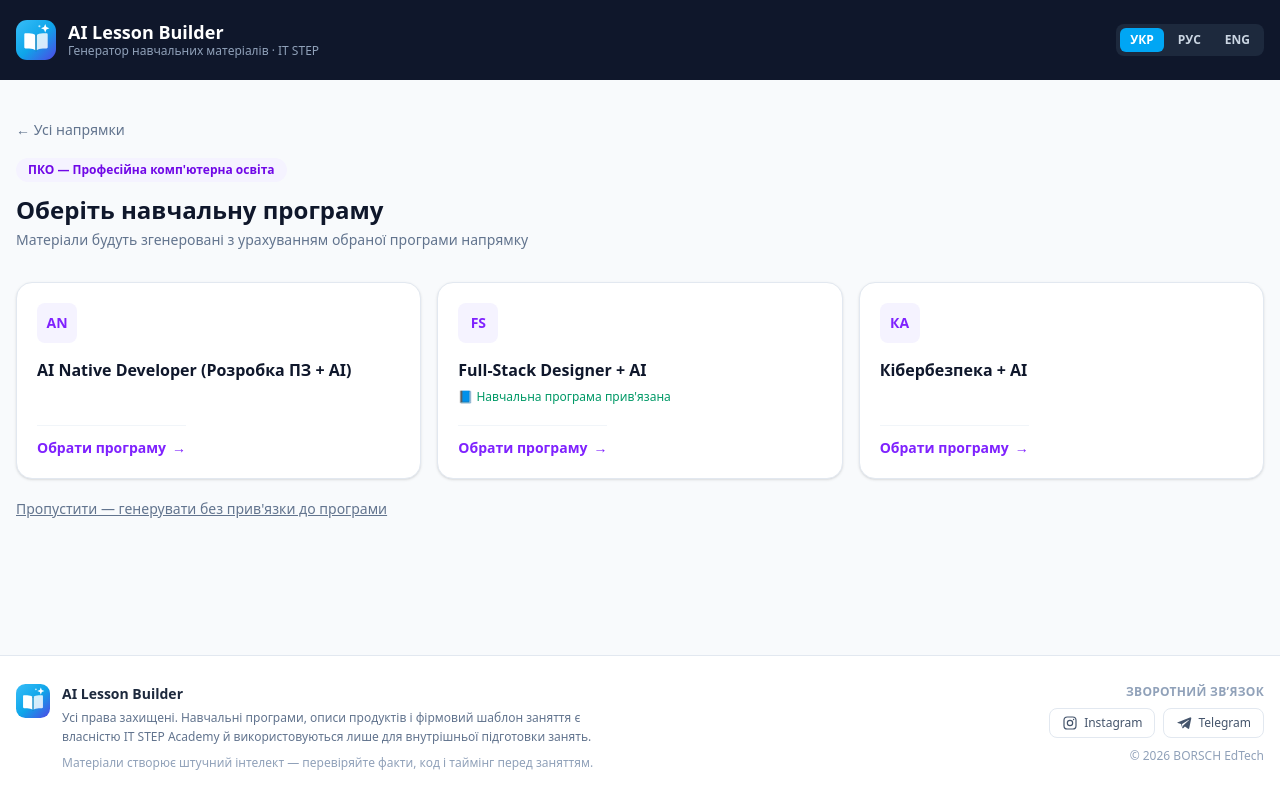
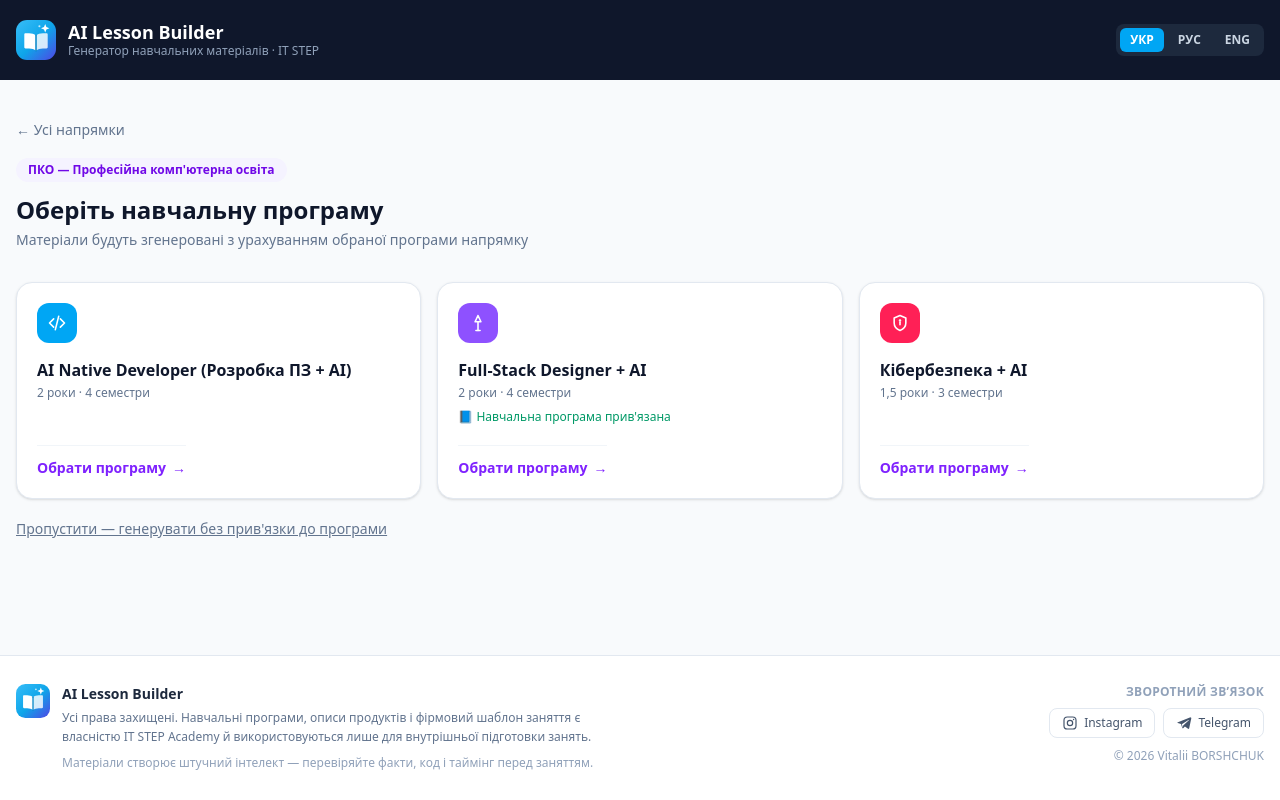
Before and after one commit to brshk/lesson-builder, a Next.js app: page / in a window 1280 px wide. Both pictures are taken after a click on the button 217 px from the left and 341 px from the top of the page. Built offline with nearby package versions, Linux system fonts and the light colour scheme.

Commit message:
Add files via upload

```diff
--- a/src/components/Footer.tsx
+++ b/src/components/Footer.tsx
@@ -66,7 +66,7 @@
             </a>
           </div>
           <p className="mt-2.5 text-xs text-slate-400">
-            © {year} BORSCH EdTech
+            © {year} Vitalii BORSHCHUK
           </p>
         </div>
       </div>
--- a/src/components/ProgramCards.tsx
+++ b/src/components/ProgramCards.tsx
@@ -3,6 +3,8 @@
 import type { Direction, DirectionAccent } from "@/lib/types";
 import { driveRefFor } from "@/lib/programDrive";
 import { directionName, groupTitle, tr, type UiLang } from "@/lib/i18n";
+import { durationFor } from "@/lib/portalMeta";
+import ProgramIcon from "./ProgramIcon";
 
 const ACCENT: Record<
   DirectionAccent,
@@ -59,18 +61,6 @@
   },
 };
 
-/** Ініціали програми для бейджа: «Python + AI» → «PA». */
-function initials(name: string): string {
-  const words = name
-    .replace(/[()+/–—-]/g, " ")
-    .split(/\s+/)
-    .filter((w) => w.length > 1 && !/^(та|і|в|у|для|з|на|the|and)$/i.test(w));
-  return words
-    .slice(0, 2)
-    .map((w) => w[0].toUpperCase())
-    .join("");
-}
-
 export default function ProgramCards({
   direction,
   onSelect,
@@ -89,19 +79,20 @@
       ? direction.groups
       : [{ title: "", programs }];
 
-  const card = (p: string) => (
+  const card = (p: string) => {
+    const duration = durationFor(p);
+    return (
     <button
       key={p}
       type="button"
       onClick={() => onSelect(p)}
       className={`group flex flex-col rounded-2xl border border-slate-200 bg-white p-5 text-left shadow-sm transition hover:shadow-md ${a.ring}`}
     >
-      <span
-        className={`mb-4 inline-flex h-10 w-10 items-center justify-center rounded-lg text-sm font-bold ${a.badgeBg} ${a.badgeText}`}
-      >
-        {initials(p)}
+      <span className="mb-4">
+        <ProgramIcon name={p} />
       </span>
       <h3 className="text-base font-semibold leading-snug text-slate-900">{p}</h3>
+      {duration && <p className="mt-1 text-xs text-slate-500">{duration}</p>}
       <span className="mt-2 flex-1 text-xs text-slate-400">
         {driveRefFor(p) ? (
           <span className="text-emerald-600">📘 {tr(lang, "programBound")}</span>
@@ -118,7 +109,8 @@
         </span>
       </span>
     </button>
-  );
+    );
+  };
 
   return (
     <section>
--- /dev/null
+++ b/src/components/ProgramIcon.tsx
@@ -0,0 +1,229 @@
+/**
+ * Іконка програми замість літерного бейджа.
+ *
+ * Тип підбирається за ключовими словами в назві — так нові програми з Drive
+ * одразу отримують доречну іконку без правок коду. Колір прив'язаний до типу,
+ * а не до напрямку: на одній сторінці ПКО код, дизайн і кібербезпека мають
+ * бути різними за кольором, як у каталозі порталу.
+ */
+export type ProgramIconKind =
+  | "code"
+  | "qa"
+  | "design"
+  | "security"
+  | "school"
+  | "game"
+  | "cube"
+  | "video"
+  | "marketing"
+  | "ai"
+  | "robot"
+  | "art"
+  | "web"
+  | "data"
+  | "language"
+  | "camp"
+  | "star";
+
+const TONE: Record<ProgramIconKind, string> = {
+  code: "bg-sky-500",
+  qa: "bg-emerald-600",
+  web: "bg-cyan-500",
+  data: "bg-lime-600",
+  game: "bg-green-500",
+  design: "bg-violet-500",
+  art: "bg-purple-500",
+  ai: "bg-fuchsia-500",
+  video: "bg-pink-500",
+  security: "bg-rose-500",
+  marketing: "bg-amber-500",
+  cube: "bg-orange-500",
+  robot: "bg-teal-500",
+  school: "bg-indigo-500",
+  language: "bg-blue-500",
+  camp: "bg-green-700",
+  star: "bg-slate-400",
+};
+
+/** Порядок важливий: перше збігання виграє, тому вузьке — вище за широке. */
+const RULES: { kind: ProgramIconKind; re: RegExp }[] = [
+  { kind: "security", re: /кібербезпек|cyber|хакінг|hacking|безпек/i },
+  { kind: "qa", re: /тестувальник|\bqa\b/i },
+  { kind: "game", re: /гейм|game|ігор|ігров|roblox|unity|minecraft|arcade|kodu|struckd/i },
+  { kind: "cube", re: /3d|blender|скульптинг|моделюванн|мейкер|інтер'єр|интерьер|\bar\b|\bvr\b/i },
+  { kind: "video", re: /motion|відео|video|reels|анімац|мультиплікац|cinemagic|блогінг|photolab|фото/i },
+  { kind: "art", re: /ілюстрац|illustration|concept art|digitalart|digital art|мегаарт|мистецтв|art direction|\bart\b/i },
+  { kind: "design", re: /дизайн|design|figma|ui\/ux|uiux|canva|типологія|графік|graphic/i },
+  { kind: "robot", re: /робот|arduino|мікробіт|microbit|gadget|smarttech|smart gadgets|інноваційн/i },
+  { kind: "data", re: /data|аналіт|analytics|статистик/i },
+  { kind: "marketing", re: /маркет|market|ads|таргет|smm|реклам|стартап|фріланс/i },
+  { kind: "web", re: /web|веб|сайт|codecraft|codeart/i },
+  { kind: "code", re: /python|код|code|розробк|developer|devops|програмуванн|scratch|вайб|vibe|front-?end|full-?stack/i },
+  { kind: "language", re: /англійськ|english|step2talk/i },
+  { kind: "camp", re: /табір|табори|camp/i },
+  {
+    kind: "school",
+    re: /школ|school|коледж|university|університет|вища освіта|клас|академі|перший крок|it start|іт старт|legokids|корпоративн|індивідуальн|спецкурс/i,
+  },
+  { kind: "ai", re: /\bai\b|штучний інтелект|нейро|assistant|generative|інтелект|бізнес|business/i },
+];
+
+export function iconKindFor(name: string): ProgramIconKind {
+  for (const r of RULES) if (r.re.test(name)) return r.kind;
+  return "star";
+}
+
+function Glyph({ kind }: { kind: ProgramIconKind }) {
+  const p = {
+    width: 20,
+    height: 20,
+    viewBox: "0 0 24 24",
+    fill: "none",
+    stroke: "currentColor",
+    strokeWidth: 1.9,
+    strokeLinecap: "round" as const,
+    strokeLinejoin: "round" as const,
+  };
+  switch (kind) {
+    case "qa":
+      return (
+        <svg {...p}>
+          <path d="M9 3.5h6a1 1 0 0 1 1 1v1H8v-1a1 1 0 0 1 1-1Z" />
+          <path d="M16 5.5h2.5a1 1 0 0 1 1 1v13a1 1 0 0 1-1 1h-13a1 1 0 0 1-1-1v-13a1 1 0 0 1 1-1H8" />
+          <path d="m9 13 2.2 2.2L15.5 11" />
+        </svg>
+      );
+    case "code":
+      return (
+        <svg {...p}>
+          <path d="m8 17-5-5 5-5M16 7l5 5-5 5M14 4l-4 16" />
+        </svg>
+      );
+    case "design":
+      return (
+        <svg {...p}>
+          <path d="M12 3 8.5 10.5h7L12 3Z" />
+          <path d="M12 10.5V21" />
+          <path d="M9.5 21h5" />
+        </svg>
+      );
+    case "security":
+      return (
+        <svg {...p}>
+          <path d="M12 3 5 6v6c0 4 3 7.4 7 9 4-1.6 7-5 7-9V6l-7-3Z" />
+          <path d="M12 11v3" />
+          <circle cx="12" cy="9" r="0.6" fill="currentColor" />
+        </svg>
+      );
+    case "school":
+      return (
+        <svg {...p}>
+          <path d="M22 9 12 4 2 9l10 5 10-5Z" />
+          <path d="M6 11.5V16c0 1.1 2.7 2.5 6 2.5s6-1.4 6-2.5v-4.5" />
+        </svg>
+      );
+    case "game":
+      return (
+        <svg {...p}>
+          <rect x="2.5" y="7.5" width="19" height="9" rx="4.5" />
+          <path d="M7 10.5v3M5.5 12h3M15.5 11.5h.01M18 13.5h.01" />
+        </svg>
+      );
+    case "cube":
+      return (
+        <svg {...p}>
+          <path d="m12 3 8 4.5v9L12 21l-8-4.5v-9L12 3Z" />
+          <path d="m4 7.5 8 4.5 8-4.5M12 12v9" />
+        </svg>
+      );
+    case "video":
+      return (
+        <svg {...p}>
+          <rect x="2.5" y="5.5" width="13" height="13" rx="2.5" />
+          <path d="m15.5 10 6-3.5v11l-6-3.5" />
+        </svg>
+      );
+    case "marketing":
+      return (
+        <svg {...p}>
+          <path d="M3.5 10v4a1 1 0 0 0 1 1H7l6 4V5L7 9H4.5a1 1 0 0 0-1 1Z" />
+          <path d="M17 9.5a4 4 0 0 1 0 5" />
+        </svg>
+      );
+    case "ai":
+      return (
+        <svg {...p}>
+          <path d="m12 3 1.9 4.6L18.5 9.5l-4.6 1.9L12 16l-1.9-4.6L5.5 9.5l4.6-1.9L12 3Z" />
+          <path d="M18 16.5 18.8 18.5 20.8 19.3 18.8 20.1 18 22.1 17.2 20.1 15.2 19.3 17.2 18.5Z" />
+        </svg>
+      );
+    case "robot":
+      return (
+        <svg {...p}>
+          <rect x="4.5" y="8" width="15" height="11" rx="3" />
+          <path d="M12 4.5V8M9 13h.01M15 13h.01M9.5 16h5" />
+        </svg>
+      );
+    case "art":
+      return (
+        <svg {...p}>
+          <path d="M12 3.5c-4.7 0-8.5 3.6-8.5 8 0 3 2.4 4.7 4.6 4.7 1.6 0 2.1.9 2.1 1.9 0 1.3 1 2.4 2.3 2.4 4 0 8-3.4 8-8.5 0-4.7-3.8-8.5-8.5-8.5Z" />
+          <circle cx="8.4" cy="10" r="0.9" fill="currentColor" stroke="none" />
+          <circle cx="12" cy="7.8" r="0.9" fill="currentColor" stroke="none" />
+          <circle cx="15.7" cy="10" r="0.9" fill="currentColor" stroke="none" />
+        </svg>
+      );
+    case "web":
+      return (
+        <svg {...p}>
+          <circle cx="12" cy="12" r="8.5" />
+          <path d="M3.5 12h17M12 3.5c2.2 2.4 3.4 5.4 3.4 8.5S14.2 18.1 12 20.5c-2.2-2.4-3.4-5.4-3.4-8.5S9.8 5.9 12 3.5Z" />
+        </svg>
+      );
+    case "data":
+      return (
+        <svg {...p}>
+          <path d="M4 20V10M10 20V4M16 20v-7M22 20H2" />
+        </svg>
+      );
+    case "language":
+      return (
+        <svg {...p}>
+          <path d="M4 6h10M9 4v2M11.5 6c-.6 4.2-3.4 7.6-7 9" />
+          <path d="M6.5 11c1.4 2.3 3.5 4 6 5M13 20l4-9 4 9M14.6 17h4.8" />
+        </svg>
+      );
+    case "camp":
+      return (
+        <svg {...p}>
+          <path d="m12 4 8 15H4l8-15Z" />
+          <path d="m12 10-4.5 9M12 10l4.5 9" />
+        </svg>
+      );
+    default:
+      return (
+        <svg {...p}>
+          <path d="m12 3.5 2.6 5.6 6 .8-4.4 4.2 1.1 6-5.3-2.9-5.3 2.9 1.1-6L3.4 9.9l6-.8L12 3.5Z" />
+        </svg>
+      );
+  }
+}
+
+export default function ProgramIcon({
+  name,
+  size = 40,
+}: {
+  name: string;
+  size?: number;
+}) {
+  const kind = iconKindFor(name);
+  return (
+    <span
+      className={`inline-flex shrink-0 items-center justify-center rounded-xl text-white ${TONE[kind]}`}
+      style={{ width: size, height: size }}
+      aria-hidden="true"
+    >
+      <Glyph kind={kind} />
+    </span>
+  );
+}
```
